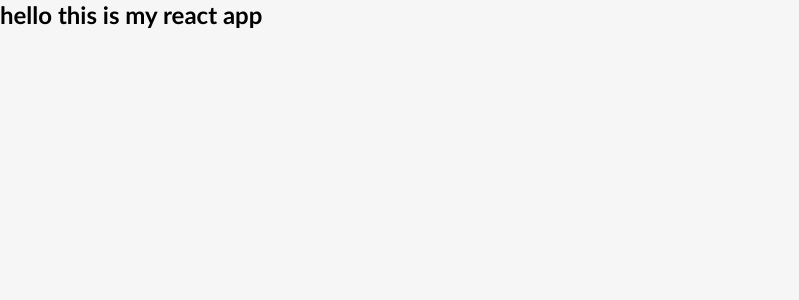
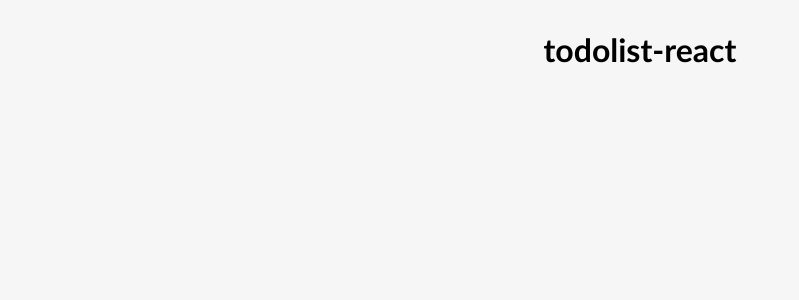
Before and after one commit to SepehrShapouri/Todolist-app, a React (Create React App) app in the folder todolist-app/: page / in a window 1280 px wide. Shown: the top 300 px of the page, without its empty margins (0-799 px from the left). Built offline with nearby package versions, Linux system fonts and the light colour scheme.

Commit message:
todoForm added

```diff
--- a/todolist-app/src/components/App.js
+++ b/todolist-app/src/components/App.js
@@ -2,7 +2,9 @@ import "./App.css"
 
 const App = () => {
   return (
-    <h2>hello this is my react app</h2>
+    <div className="App">
+      <h1>todolist-react</h1>
+    </div>
    );
 }
 
```
Also changed, not shown: todolist-app/src/components/TodoApp.js (added, +9 -0 lines), todolist-app/src/components/TodoForm.js (added, +21 -0 lines), todolist-app/src/components/TodoList.js (added).
